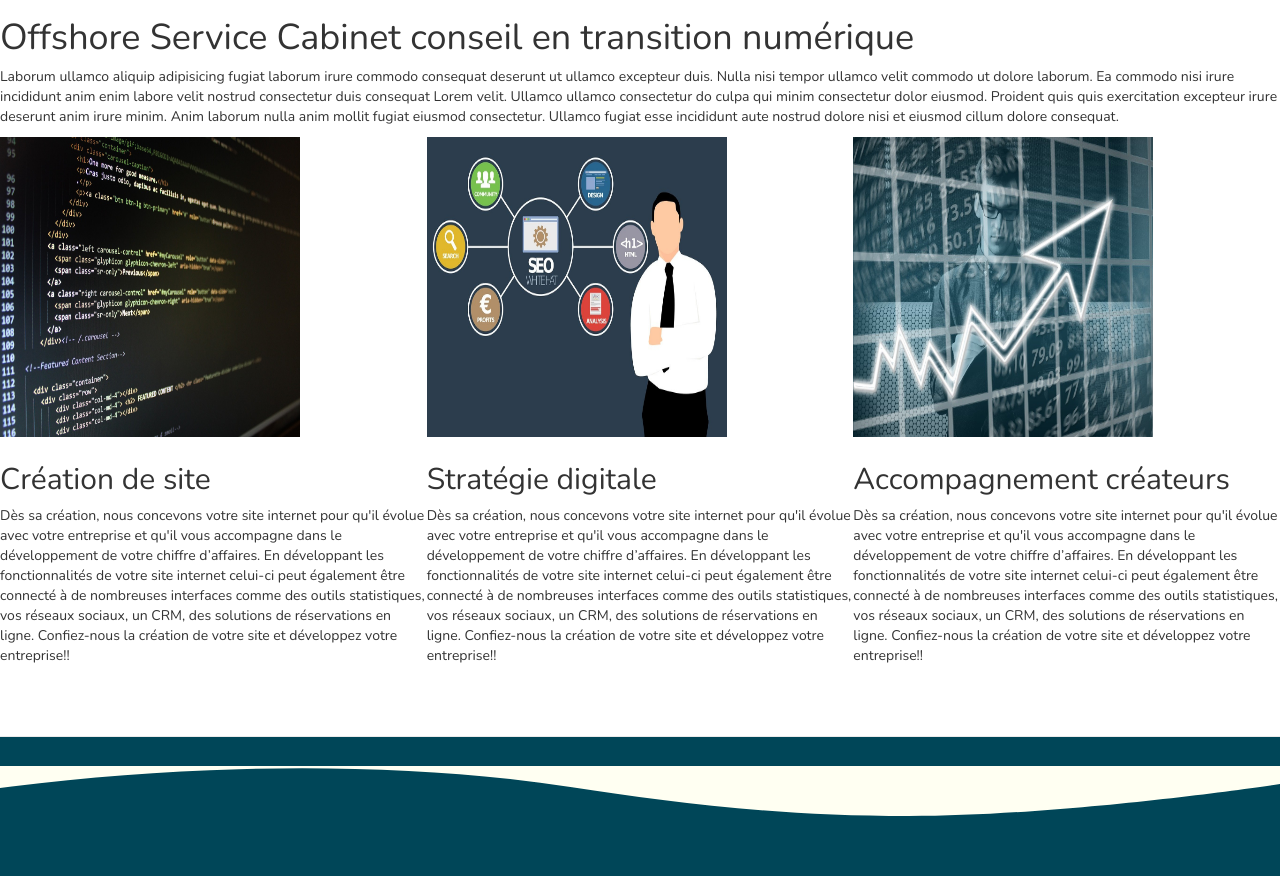
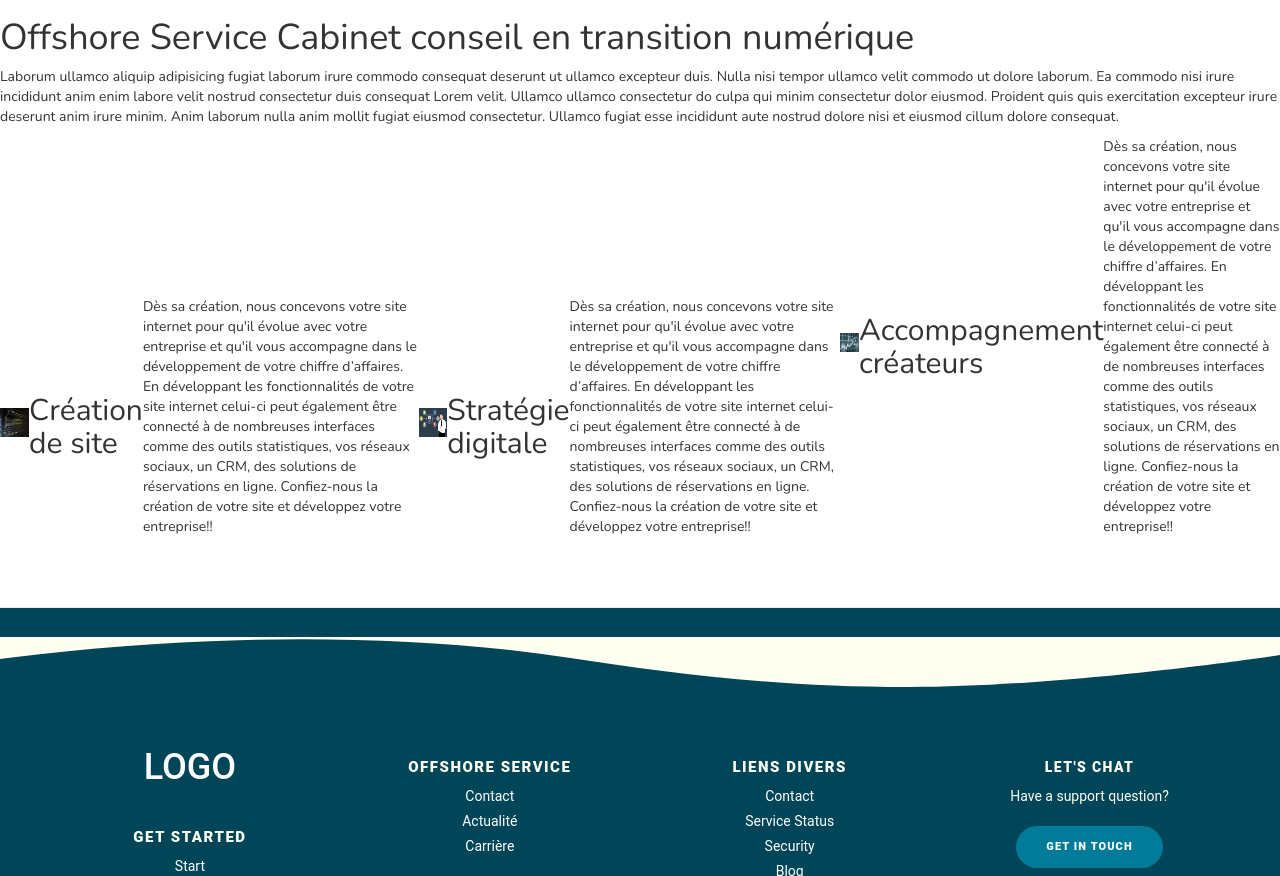
Before and after one commit to christian89-alt/Offshore-service-, a Next.js app: page / in a window 1280 px wide. Shown: the part 820-1696 px from the top of the page. Built offline with nearby package versions, Linux system fonts and the light colour scheme.

Commit message:
odification 1 du css

```diff
--- a/components/Card.js
+++ b/components/Card.js
@@ -1,6 +1,7 @@
 import Link from "next/link";
 import Image from "next/image";
 import style from "../styles/Home.module.css"
+
 
 const Card = () => {
   return (
--- a/components/Slider.js
+++ b/components/Slider.js
@@ -22,7 +22,7 @@ export default class NextJsCarousel extends Component {
 				</div>
 				<div>
 					<Image src="/stratégie digitale.jpg" alt="image3" width={1380} height={720}/>
-					<p className="legend">Image 3</p>
+					<p className="legend">Votre stratégie digitale 3</p>
 
 				</div>
 				<div>
--- a/pages/_app.js
+++ b/pages/_app.js
@@ -1,9 +1,6 @@
 import 'bootstrap/dist/css/bootstrap.css';
 import '../styles/globals.css';
 import '../styles/style.css';
-
-
-
 import Navbar from "../components/Navbar";
 import Slider from "../components/Slider"
 
--- a/styles/style.css
+++ b/styles/style.css
@@ -303,3 +303,14 @@ a {
         width: 49.99%;
     } */
   }
+  /* css card*/
+
+.car{
+    display: block;
+}
+  .card-image{
+    display: flex;
+    justify-content: center;
+    align-items: center;
+    flex-direction: row;
+  }
```
